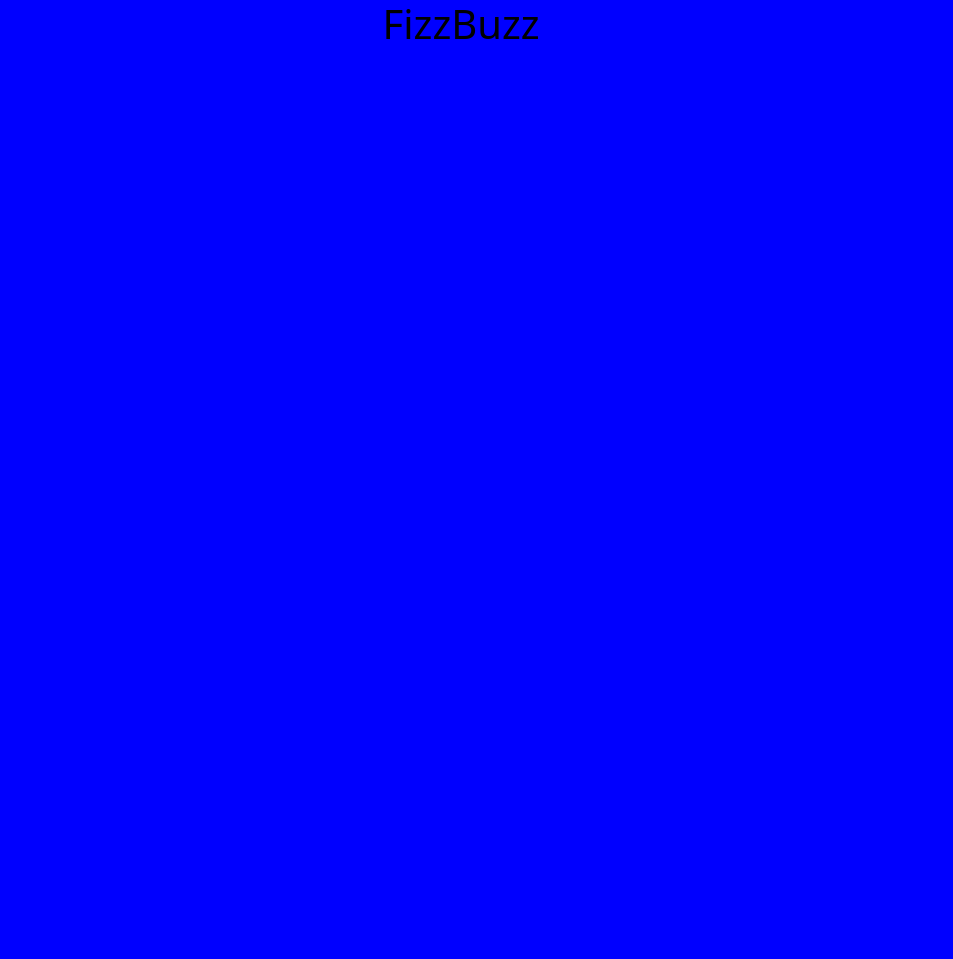
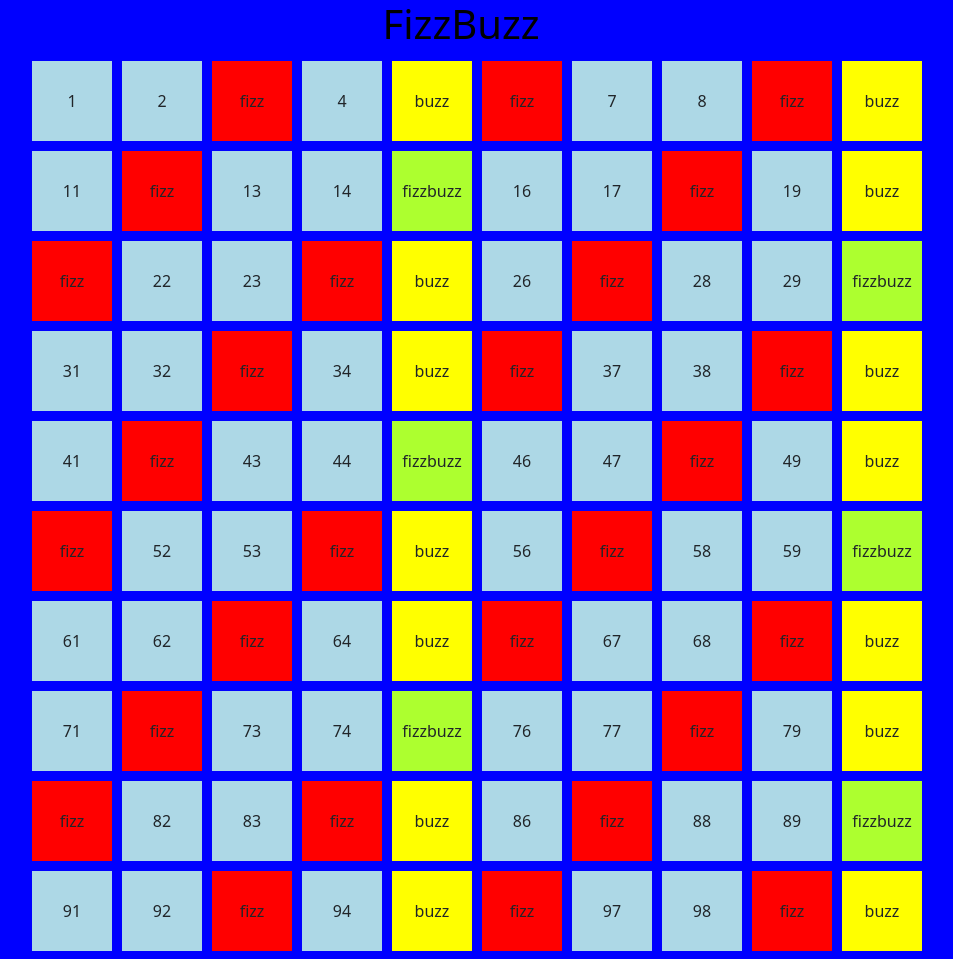
Before and after one commit to lembogeorgex/js-fizzbuzz, a plain HTML site: page index.html in a window 1280 px wide. Shown: the whole page, without its empty margins (179-1132 px from the left). Before the commit the page ends 800 px from the top, so only its background shows below. Drawn offline with nearby package versions, Linux system fonts and the light colour scheme.

Commit message:
finished exercise

```diff
--- a/css/style.css
+++ b/css/style.css
@@ -8,11 +8,31 @@ ul {
     flex-wrap: wrap;
     margin: 50px auto;
     padding: 0;
+    display: flex;
+    justify-content: center;
+    align-items: center;
+
+    width: 1000px;
 }
 
 ul li {
-    width: 100px;
-    height: 100px;
+    width: 90px;
+    height: 90px;
     border: 5px solid blue;
     background-color: lightblue;
+    display: flex;
+    justify-content: center;
+    align-items: center;
 }
+
+ul li.buzz {
+    background-color: yellow;
+}
+
+ul li.fizz {
+    background-color: red;
+}
+
+ul li.fizzbuzz {
+    background-color: greenyellow;
+}
--- a/js/script.js
+++ b/js/script.js
@@ -5,14 +5,22 @@ console.log("JS OK");
 const myList = document.getElementById("myList");
 
 for (let i = 1; i <= 100; i++) {
-    console.log(i)
 
+// contenuto base
 let content = i;
 
+// Considerazione dei multipli
 if (i % 15 === 0) content = "fizzbuzz"
 else if (i % 3 === 0) content = "fizz"
 else if (i % 5 === 0) content = "buzz"
 
-    console.log(content)
-    myList.innerHTML += `<li class="${content}>${content}</li>`
+
+
+// Preparo l'elemento LI
+const listItem = document.createElement ("li")
+listItem.append(content)
+if (isNaN(content)) listItem.className = content.toLowerCase();
+
+// Aggancio all'ul
+myList.appendChild(listItem)
 }
```
